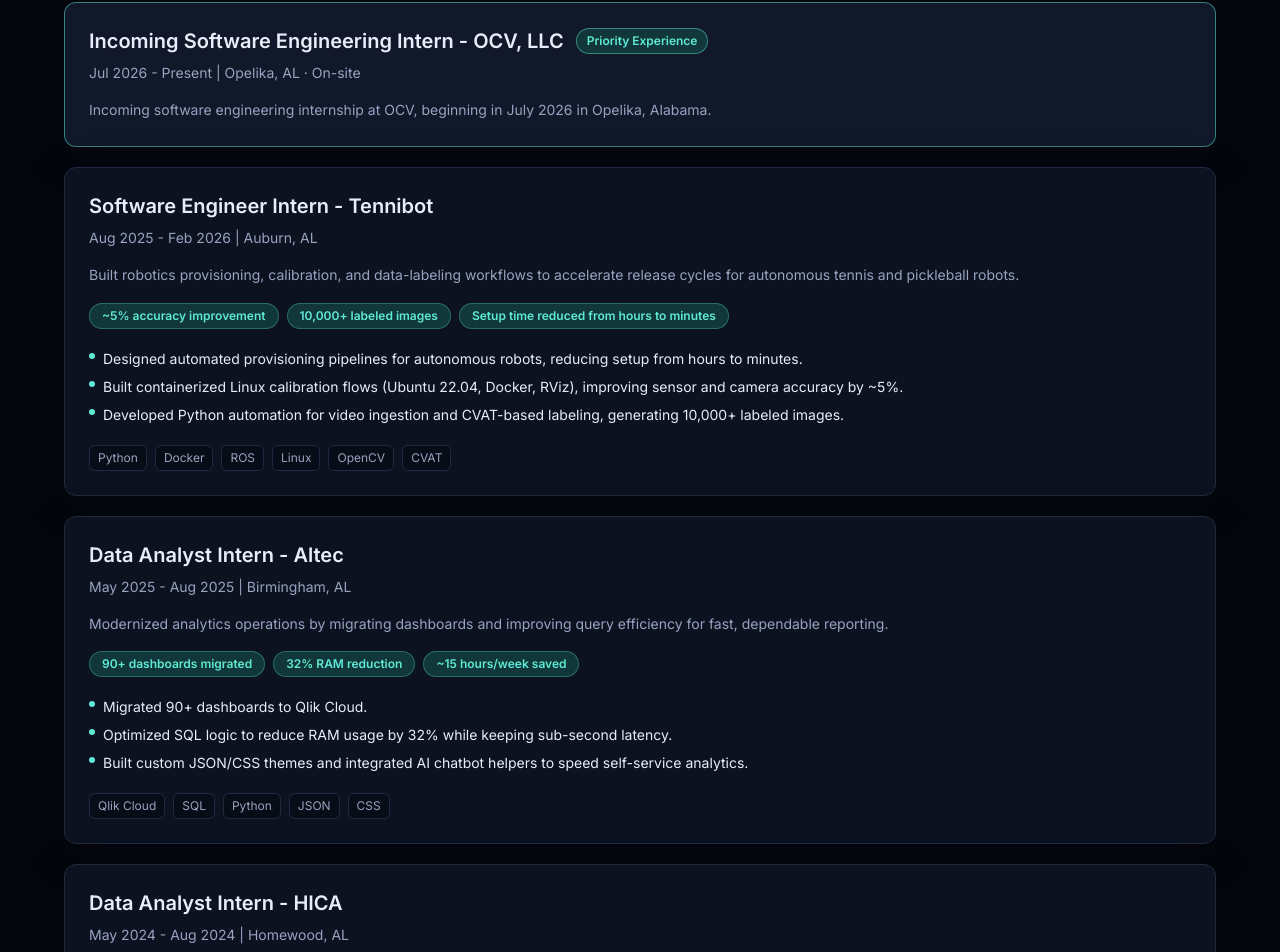
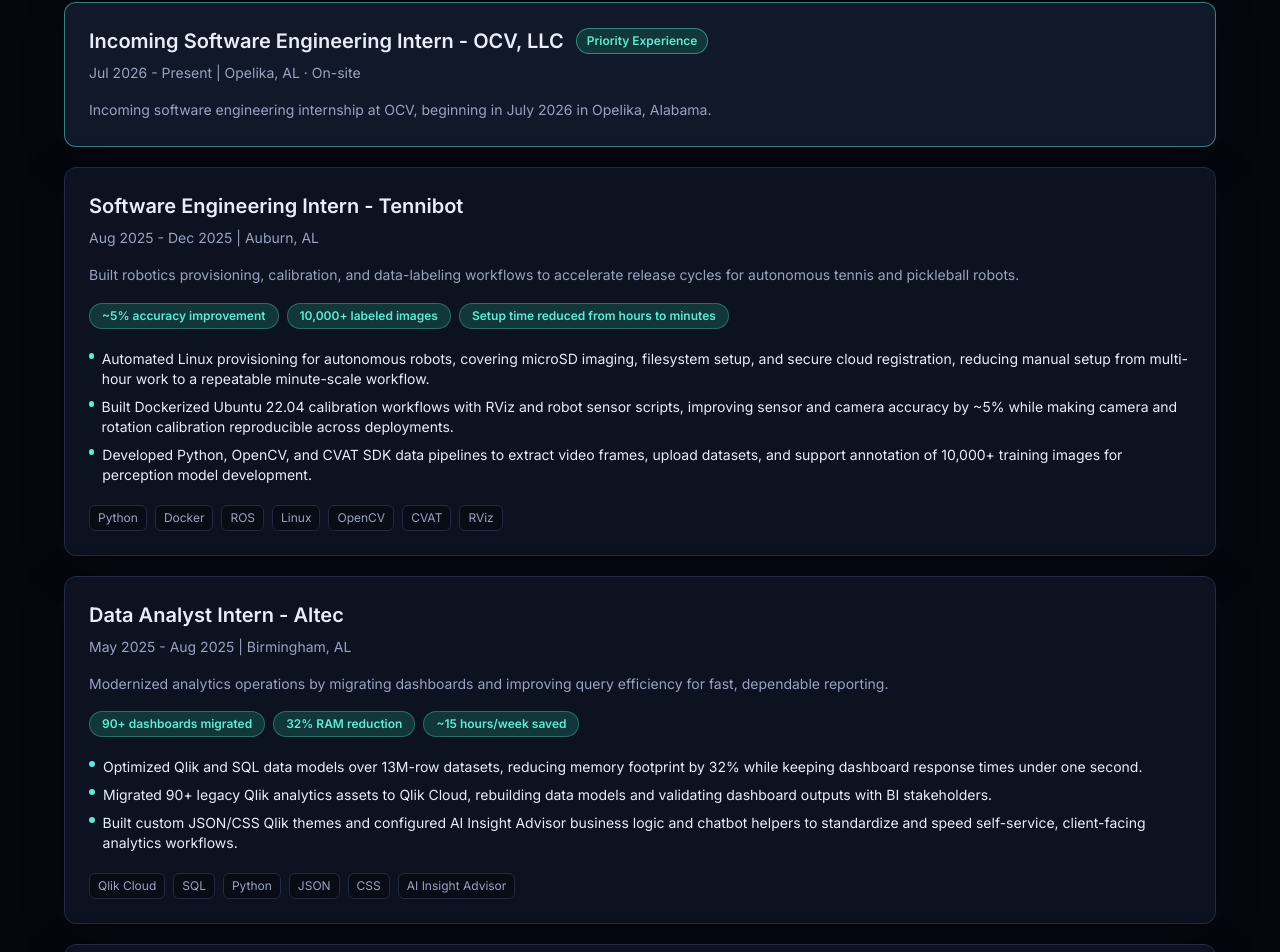
Before and after one commit to fernando-ace/Portfolio-Website, a React (Vite) app: page / in a window 1280 px wide. Shown: the part 991-1943 px from the top of the page. Built offline with nearby package versions, Linux system fonts and the light colour scheme.

Commit message:
Update portfolio from August resume

```diff
--- a/src/components/projects/ProjectDetailCard.jsx
+++ b/src/components/projects/ProjectDetailCard.jsx
@@ -47,6 +47,11 @@
             GitHub
           </a>
         ) : null}
+        {project.appStoreHref ? (
+          <a className="btn-ghost min-w-28 text-sm" href={project.appStoreHref} target="_blank" rel="noreferrer">
+            {project.appStoreLabel ?? "App Store"}
+          </a>
+        ) : null}
         {project.liveHref ? (
           <a className="btn-primary min-w-28 text-sm" href={project.liveHref} target="_blank" rel="noreferrer">
             {project.liveLabel}
--- a/src/data/portfolioData.js
+++ b/src/data/portfolioData.js
@@ -4,7 +4,7 @@
   roleOptions: [
     "Full-Stack Software Engineer",
     "Incoming SWE Intern @ OCV",
-    "Software Engineer Intern",
+    "Software Engineering Intern",
     "Researcher",
     "Competitive Programmer",
     "ACM President",
@@ -32,18 +32,18 @@
   },
   {
     company: "Tennibot",
-    role: "Software Engineer Intern",
-    period: "Aug 2025 - Feb 2026",
+    role: "Software Engineering Intern",
+    period: "Aug 2025 - Dec 2025",
     location: "Auburn, AL",
     summary:
       "Built robotics provisioning, calibration, and data-labeling workflows to accelerate release cycles for autonomous tennis and pickleball robots.",
     metrics: ["~5% accuracy improvement", "10,000+ labeled images", "Setup time reduced from hours to minutes"],
     highlights: [
-      "Designed automated provisioning pipelines for autonomous robots, reducing setup from hours to minutes.",
-      "Built containerized Linux calibration flows (Ubuntu 22.04, Docker, RViz), improving sensor and camera accuracy by ~5%.",
-      "Developed Python automation for video ingestion and CVAT-based labeling, generating 10,000+ labeled images."
+      "Automated Linux provisioning for autonomous robots, covering microSD imaging, filesystem setup, and secure cloud registration, reducing manual setup from multi-hour work to a repeatable minute-scale workflow.",
+      "Built Dockerized Ubuntu 22.04 calibration workflows with RViz and robot sensor scripts, improving sensor and camera accuracy by ~5% while making camera and rotation calibration reproducible across deployments.",
+      "Developed Python, OpenCV, and CVAT SDK data pipelines to extract video frames, upload datasets, and support annotation of 10,000+ training images for perception model development."
     ],
-    tech: ["Python", "Docker", "ROS", "Linux", "OpenCV", "CVAT"]
+    tech: ["Python", "Docker", "ROS", "Linux", "OpenCV", "CVAT", "RViz"]
   },
   {
     company: "Altec",
@@ -54,14 +54,14 @@
       "Modernized analytics operations by migrating dashboards and improving query efficiency for fast, dependable reporting.",
     metrics: ["90+ dashboards migrated", "32% RAM reduction", "~15 hours/week saved"],
     highlights: [
-      "Migrated 90+ dashboards to Qlik Cloud.",
-      "Optimized SQL logic to reduce RAM usage by 32% while keeping sub-second latency.",
-      "Built custom JSON/CSS themes and integrated AI chatbot helpers to speed self-service analytics."
+      "Optimized Qlik and SQL data models over 13M-row datasets, reducing memory footprint by 32% while keeping dashboard response times under one second.",
+      "Migrated 90+ legacy Qlik analytics assets to Qlik Cloud, rebuilding data models and validating dashboard outputs with BI stakeholders.",
+      "Built custom JSON/CSS Qlik themes and configured AI Insight Advisor business logic and chatbot helpers to standardize and speed self-service, client-facing analytics workflows."
     ],
-    tech: ["Qlik Cloud", "SQL", "Python", "JSON", "CSS"]
+    tech: ["Qlik Cloud", "SQL", "Python", "JSON", "CSS", "AI Insight Advisor"]
   },
   {
-    company: "HICA",
+    company: "¡HICA! (Hispanic and Immigrant Center of Alabama)",
     role: "Data Analyst Intern",
     period: "May 2024 - Aug 2024",
     location: "Homewood, AL",
@@ -69,8 +69,8 @@
       "Consolidated long-term client data into a relational model and delivered dashboards that improved operational visibility.",
     metrics: ["20+ years of data unified", "~20% faster reporting"],
     highlights: [
-      "Designed a relational database schema consolidating 20+ years of legacy data.",
-      "Built Tableau dashboards to improve outreach and operational visibility."
+      "Designed a normalized relational database schema consolidating 20+ years of legacy program data into a scalable reporting foundation.",
+      "Built Tableau dashboards tracking outreach, program outcomes, and service metrics, giving staff a central view of community impact data."
     ],
     tech: ["Tableau", "SQL", "Python", "Data Modeling"]
   }
@@ -80,15 +80,18 @@
   {
     name: "EventFilm",
     description:
-      "Web-first beta for shared event photo albums: hosts create one guest link, people upload from their phones without an account or app, and everyone returns to a shared recap.",
+      "Production iOS and web app for shared event photo albums: hosts create one guest link, people upload candid photos from their phones without an account or app download, and everyone returns to a shared recap.",
     highlights: [
+      "Designed, built, and launched EventFilm on the iOS App Store and web in one summer, enabling hosts to collect candid event photos in a shared album through a link while guests contribute without accounts or app downloads.",
       "Built an account-free guest flow with camera or photo-library uploads, optional names, personal upload deletion, photo hearts, and story-ready recap exports.",
-      "Added authenticated host tools for event creation, guest-link sharing, moderation, engagement analytics, and four event styles including Color Hunt and timed Memory Capsule reveals.",
-      "Unified the React/Vite web app and Expo host companion through shared TypeScript domain and API packages, backed by Express, Prisma, PostgreSQL, and private Supabase Storage."
+      "Delivered host authentication, event creation and controls, guest-link sharing, content moderation, engagement analytics, curated highlights, and four event styles including Color Hunt and timed Memory Capsule reveals.",
+      "Engineered the production iOS and web stack with React Native, Expo, TypeScript, Node.js, Express, Prisma, PostgreSQL, private Supabase object storage, and RevenueCat; unified shared domain and API packages and deployed with Vercel and Railway."
     ],
-    stack: ["TypeScript", "React", "Express", "Prisma", "PostgreSQL", "Supabase", "Expo"],
-    liveHref: "https://eventfilm.vercel.app/",
-    liveLabel: "Live App"
+    stack: ["TypeScript", "React", "React Native", "Expo", "Node.js", "Express", "Prisma", "PostgreSQL", "Supabase", "RevenueCat"],
+    appStoreHref: "https://apps.apple.com/us/app/eventfilm/id6793253546",
+    appStoreLabel: "App Store",
+    liveHref: "https://eventfilm.app/",
+    liveLabel: "Website"
   },
   {
     name: "FollowThrough",
@@ -224,14 +227,15 @@
 
 export const skillGroups = [
   { label: "Languages", items: ["Java", "Python", "JavaScript", "TypeScript", "SQL", "Bash"] },
-  { label: "Frontend", items: ["React", "Tailwind CSS", "HTML", "CSS"] },
+  { label: "Frontend", items: ["React", "React Native", "Expo", "Next.js", "Tailwind CSS", "HTML", "CSS"] },
   { label: "Backend", items: ["Spring Boot", "Node.js", "Express", "REST APIs", "Auth0", "JWT"] },
-  { label: "Data", items: ["PostgreSQL", "MongoDB", "Snowflake", "Tableau", "Qlik Cloud", "ETL"] },
-  { label: "Tools", items: ["Docker", "Linux", "Git", "Railway", "Vercel", "CVAT", "RViz"] }
+  { label: "Data", items: ["PostgreSQL", "MongoDB", "Snowflake", "Prisma", "Pandas", "OpenCV", "Tableau", "Qlik Cloud", "ETL", "Kalshi API"] },
+  { label: "Tools", items: ["Docker", "Linux", "Git", "Expo EAS", "RevenueCat", "Railway", "Vercel", "Supabase", "Firebase", "CVAT", "RViz", "Viam", "Vitest"] }
 ];
 
 export const leadership = [
   "President, Auburn Association for Computing Machinery (ACM).",
+  "Founder and President, Agentic Programming Club.",
   "3rd Place, ICPC 2025 University of West Florida Regional.",
   "HSF Scholar.",
   "AP Scholar with Distinction.",
```
Also changed, not shown: 2 other files (tests, documents, lock files or other folders).
